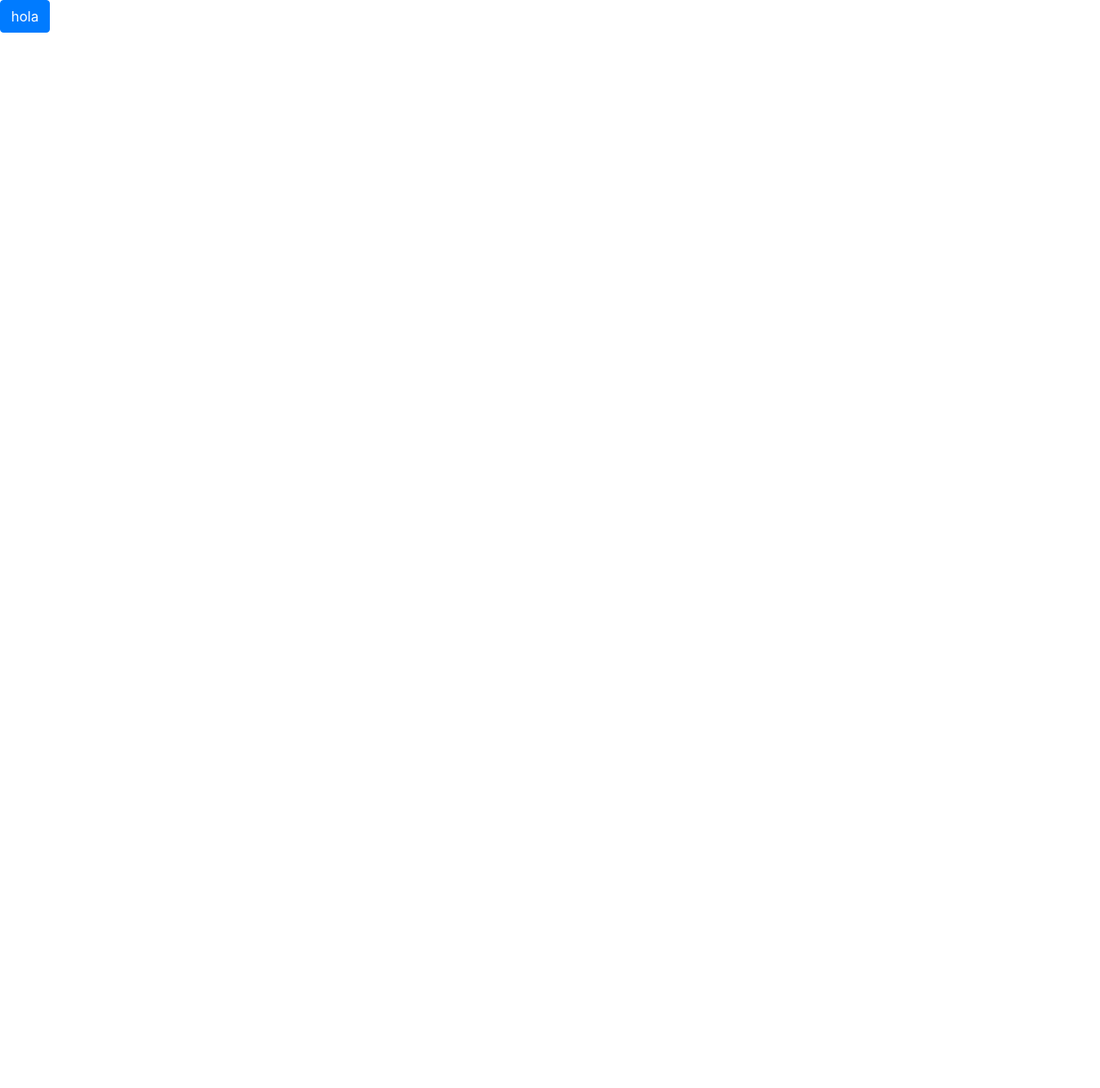
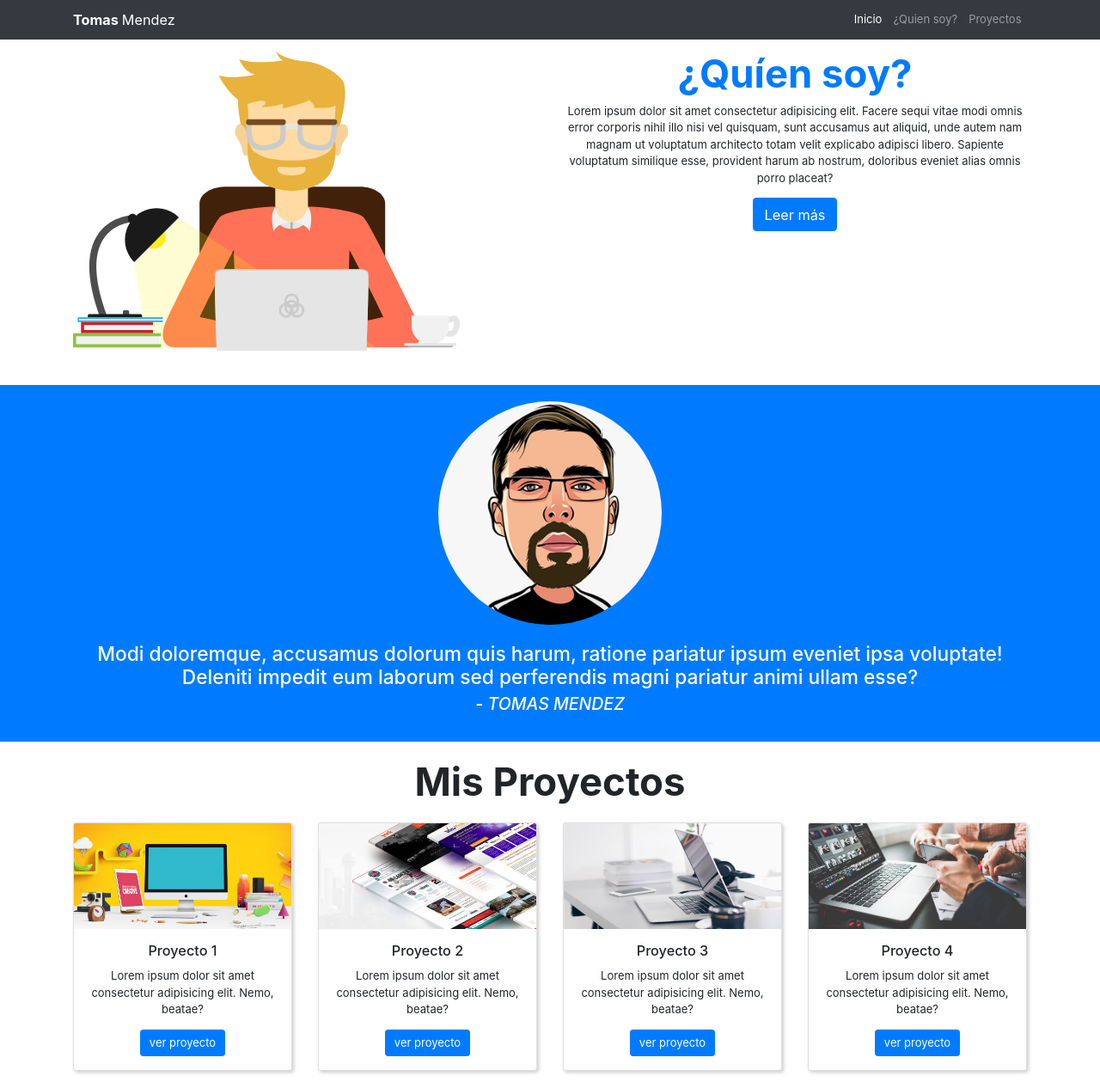
Before and after one commit to cruzmaldonado/blog-tomas-bootstrap, a plain HTML site: page index.html in a window 1280 px wide. Shown: the whole page at 86% size. Before the commit the page ends 800 px from the top, so only its background shows below. Drawn offline with Linux system fonts and the light colour scheme.

Commit message:
agregando la secciones quien soy cita y proyectos

```diff
--- a/index.html
+++ b/index.html
@@ -1,17 +1,138 @@
 <!doctype html>
 <html lang="en">
   <head>
-    <title>Title</title>
+
+    <title>Blog de Tomas</title>
     <!-- Required meta tags -->
     <meta charset="utf-8">
     <meta name="viewport" content="width=device-width, initial-scale=1, shrink-to-fit=no">
 
     <!-- Bootstrap CSS -->
     <link rel="stylesheet" href="/css/bootstrap.min.css">
+
+
+    <!-- CSS STYLES -->
+    <link rel="stylesheet" href="/css/style.css">
+
+
+    <!-- Favicon-->
+    <link rel="apple-touch-icon" sizes="180x180" href="/apple-touch-icon.png">
+    <link rel="icon" type="image/png" sizes="32x32" href="/favicon-32x32.png">
+    <link rel="icon" type="image/png" sizes="16x16" href="/favicon-16x16.png">
+
   </head>
   <body>
-      <button class="btn btn-primary">hola</button>
+    <nav class="navbar navbar-dark bg-dark navbar-expand-md fixed-top mb-4">
+        <div class="container">
+            <a href="#" class="navbar-brand">
+                <strong>Tomas </strong>Mendez
+            </a>
+            <button type="button" class="navbar-toggler" data-toggle="collapse"
+            data-target="#menu-principal" aria-controls="menu-principal" aria-expanded="false"
+            aria-label="Desplegar menu de navegación">
+            <span class="navbar-toggler-icon"></span>
+            </button>
 
+        <div class="collapse navbar-collapse" id="menu-principal">
+            <ul class="navbar-nav ml-auto">
+                <li class="nav-item"><a href="#" class="nav-link active">Inicio</a></li>
+                <li class="nav-item"><a href="#" class="nav-link ">¿Quien soy?</a></li>
+                <li class="nav-item"><a href="#" class="nav-link ">Proyectos</a></li>
+            </ul>
+        </div>
+
+        </div>
+
+
+    </nav>
+
+    <!--Seccion quien soy-->
+
+    <section class="quien-soy py-4 mt-5">
+        <div class="container">
+
+            <div class="row">
+                <div class="col-12 col-md-6">
+                    <img src="images/desarrollador.svg" alt="soy el desarrollador" class="img-fluid mb-4">
+                </div>
+                <div class="col-12 col-md-6 text-center">
+                    <h1 class="display-4 font-weight-bold text-primary">¿Quíen soy?</h1>
+                    <p>Lorem ipsum dolor sit amet consectetur adipisicing elit. Facere sequi vitae modi omnis error corporis nihil illo nisi vel quisquam, sunt accusamus aut aliquid, unde autem nam magnam ut voluptatum architecto totam velit explicabo adipisci libero. Sapiente voluptatum similique esse, provident harum ab nostrum, doloribus eveniet alias omnis porro placeat?</p>
+                    <a href="#" class="btn btn-primary btn-lg">Leer más</a>
+                </div>
+            </div>
+
+        </div>
+
+    </section>
+
+    <!-- SECCION FILOSOFIA  -->
+    <section class="filosofia bg-primary py-4 text-center text-white">
+
+
+        <div class="container">
+
+            <div class="row ">
+                <div class="col-12">
+                   <img src="images/avatar.png"  class="img-fluid rounded-circle mb-4" alt="avatar Tomas Mendez" width="260" height="auto">
+                   <p class="h3">
+                   Modi doloremque, accusamus dolorum quis harum, ratione pariatur ipsum eveniet ipsa voluptate! Deleniti impedit eum laborum sed perferendis magni pariatur animi ullam esse?
+                    <p class="h4 font-italic">- TOMAS MENDEZ </p>
+                   </p>
+                </div>
+            </div>
+        </div>
+    </section>
+
+    <!--Seccion proyectos-->
+    <section class="proyectos py-4">
+       <div class="container">
+        <h1 class="display-4 font-weight-bold text-center mb-4">Mis Proyectos</h1>
+        <div class="row text-md-center">
+            <article class="col-12 col-md-6 col-lg-3 mb-3 mb-lg-0">
+                <div class="card" >
+                    <img src="images/proyecto1.png" class="card-img-top" alt="proyecto 1">
+                    <div class="card-body">
+                      <h5 class="card-title">Proyecto 1</h5>
+                      <p class="card-text">Lorem ipsum dolor sit amet consectetur adipisicing elit. Nemo, beatae?</p>
+                      <a href="#" class="btn btn-primary">ver proyecto</a>
+                    </div>
+                  </div>
+            </article>
+            <article class="col-12 col-md-6 col-lg-3 mb-3 mb-lg-0">
+                <div class="card" >
+                    <img src="images/proyecto2.png" class="card-img-top" alt="proyecto 2">
+                    <div class="card-body">
+                      <h5 class="card-title">Proyecto 2</h5>
+                      <p class="card-text">Lorem ipsum dolor sit amet consectetur adipisicing elit. Nemo, beatae?</p>
+                      <a href="#" class="btn btn-primary">ver proyecto</a>
+                    </div>
+                  </div>
+            </article>
+            <article class="col-12 col-md-6 col-lg-3 mb-3 mb-lg-0">
+                <div class="card" >
+                    <img src="images/proyecto3.png" class="card-img-top" alt="proyecto 3">
+                    <div class="card-body">
+                      <h5 class="card-title">Proyecto 3</h5>
+                      <p class="card-text">Lorem ipsum dolor sit amet consectetur adipisicing elit. Nemo, beatae?</p>
+                      <a href="#" class="btn btn-primary">ver proyecto</a>
+                    </div>
+                  </div>
+            </article>
+            <article class="col-12 col-md-6 col-lg-3 mb-3 mb-lg-0">
+                <div class="card" >
+                    <img src="images/proyecto4.png" class="card-img-top" alt="proyecto 4">
+                    <div class="card-body">
+                      <h5 class="card-title">Proyecto 4</h5>
+                      <p class="card-text">Lorem ipsum dolor sit amet consectetur adipisicing elit. Nemo, beatae?</p>
+                      <a href="#" class="btn btn-primary">ver proyecto</a>
+                    </div>
+                  </div>
+            </article>
+        </div>
+       </div>
+
+    </section>
 
 
 
--- /dev/null
+++ b/scss/style.scss
@@ -0,0 +1,31 @@
+//---------------------------
+//      PATRON DE COLORES
+//---------------------------
+
+$text:red;
+$principal:orange;
+$secundario:blue;
+
+
+/*---------------
+ESTILOS DEL DISEÑO
+---------------*/
+html{
+    font-size:13px ;
+}
+
+.card {
+    /* Tamaño original de la tarjeta */
+
+    transition: transform 0.3s ease-in-out, box-shadow 0.3s ease-in-out;
+  /* Sombra tenue */
+  box-shadow: 2px 2px 4px rgba(0, 0, 0, 0.2);
+    cursor: pointer;
+  }
+
+  .card:hover {
+    transform: scale(1.05);
+    transform: scale(1.05);
+  /* Sombra más pronunciada */
+  box-shadow: 4px 4px 8px rgba(0, 0, 0, 0.3);
+  }
```
Also changed, not shown: apple-touch-icon.png (added), css/style.css (added), favicon-16x16.png (added), favicon-32x32.png (added), images/avatar.png (added), images/desarrollador.svg (added), images/favicon.ico (added), images/imagen-grande.jpg (added), images/logo.png (added), images/man.jpg (added), images/proyecto1.png (added), images/proyecto2.png (added), images/proyecto3.png (added), images/proyecto4.png (added), 1 more files, 2 other files.
